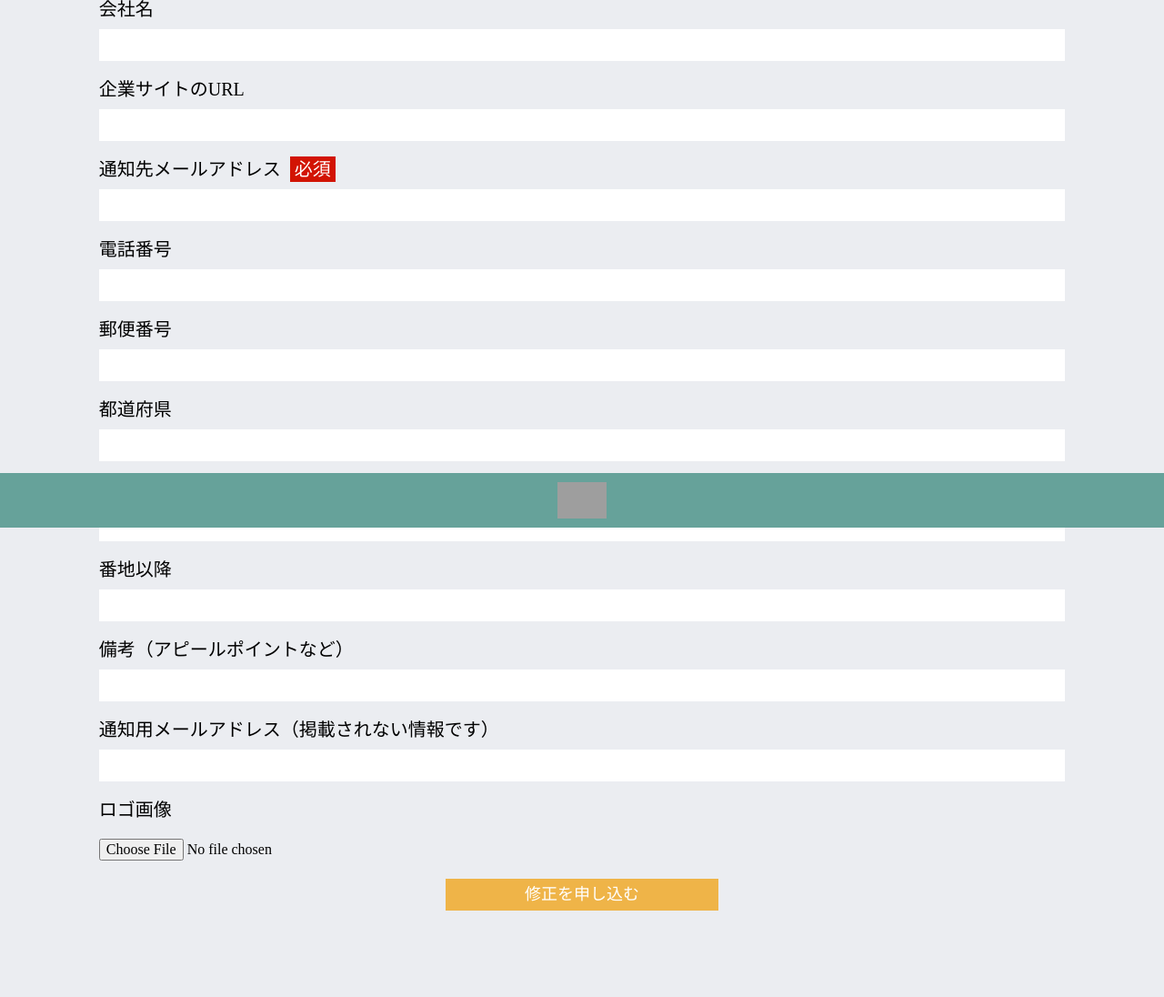
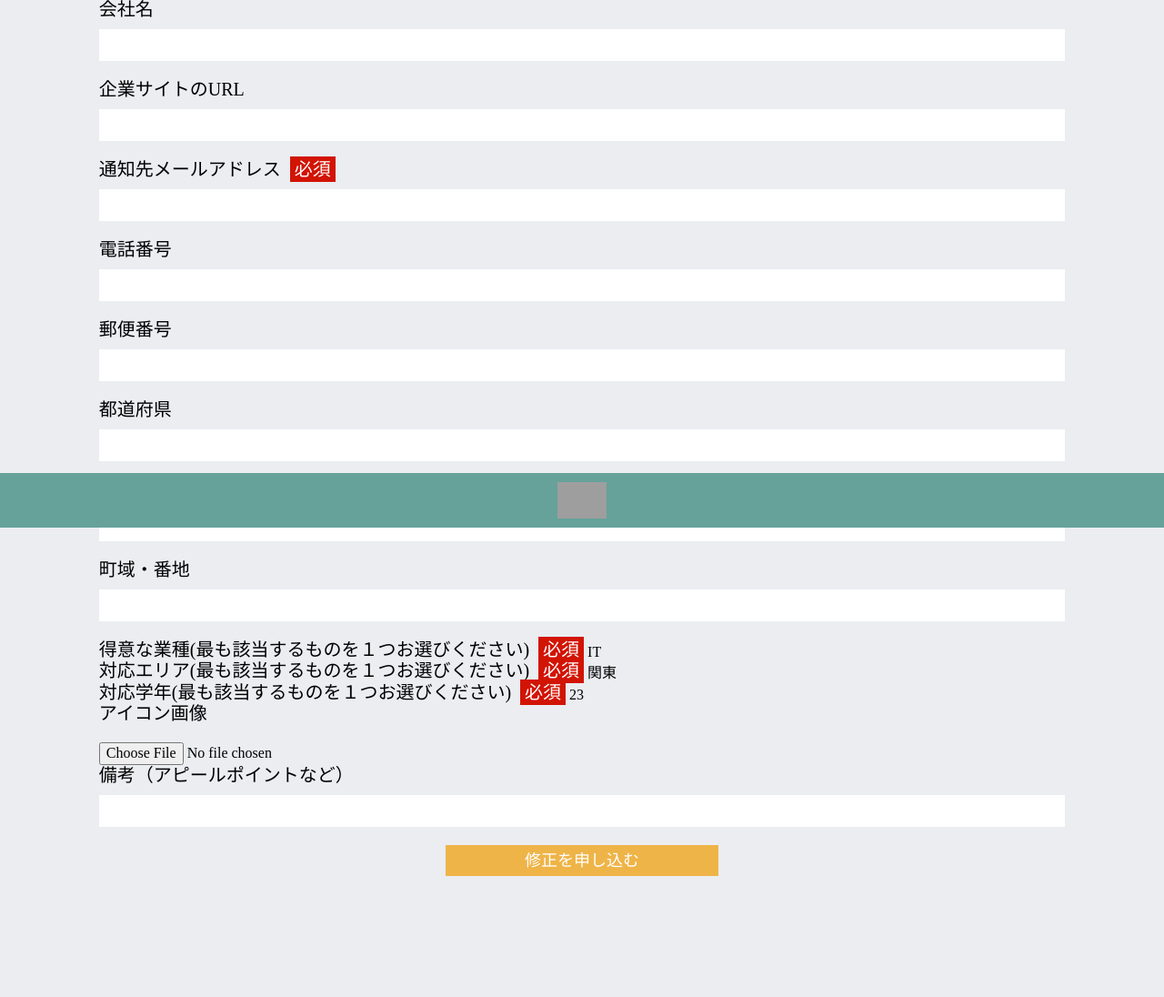
Before and after one commit to posse-ap/-teamdev-2022-posse1-team2B-, a PHP site: page /admin/agency/fixcontents.php in a window 1280 px wide. Shown: the part 220-1316 px from the top of the page at 91% size. After the commit the page ends 1183 px from the top, so only its background shows below. Run offline with PHP 8.4, Linux system fonts and the light colour scheme; a user stored in the database is signed in; data comes from the database, SQL or seed files in the repository; grey boxes are pictures that could not be loaded.

Commit message:
修正依頼画面フォーム整理完了

```diff
--- a/src/admin/agency/createcontents.php
+++ b/src/admin/agency/createcontents.php
@@ -103,7 +103,7 @@ $target_students = $stmt->fetchAll();
           <input name='image' type="file" required>
         </div>
         <div>
-          <label for="companyRemarks">備考</label>
+          <label for="companyRemarks">備考（アピールポイントなど）</label>
           <textarea name="detail" id="detail" cols="30" rows="10"></textarea>
         </div>
 
--- a/src/admin/agency/fixcontents.php
+++ b/src/admin/agency/fixcontents.php
@@ -9,7 +9,20 @@ if (isset($_SESSION['user_id']) && $_SESSION['time'] + 60 * 60 * 24 > time()) {
   // そうじゃないならログイン画面に飛んでね
   header('Location: http://' . $_SERVER['HTTP_HOST'] . '../login.php');
   exit();
-} ?>
+}
+$stmt = $db->prepare('SELECT * FROM category');
+$stmt->execute();
+$categories = $stmt->fetchAll();
+
+$stmt = $db->prepare('SELECT * FROM job_area');
+$stmt->execute();
+$job_areas = $stmt->fetchAll();
+
+$stmt = $db->prepare('SELECT * FROM target_student');
+$stmt->execute();
+$target_students = $stmt->fetchAll();
+
+?>
 <!DOCTYPE html>
 <html lang="ja">
 
@@ -29,11 +42,11 @@ if (isset($_SESSION['user_id']) && $_SESSION['time'] + 60 * 60 * 24 > time()) {
     <form action="../../thanks.php" method="POST" class="inputform">
       <div>
         <label for="companyName">会社名</label>
-        <input type="text" id="companyName">
+        <input name='name' type="text" id="companyName">
       </div>
       <div>
         <label for="companyAddress">企業サイトのURL</label>
-        <input type="text" id="companyAddress">
+        <input name='url' type="text" id="companyAddress">
       </div>
       <div>
         <label for="notificationEmail">通知先メールアドレス<span class="must">必須</span></label>
@@ -41,37 +54,58 @@ if (isset($_SESSION['user_id']) && $_SESSION['time'] + 60 * 60 * 24 > time()) {
       </div>
       <div>
         <label for="companyPostnumber">電話番号</label>
-        <input type="text" id="companyTelnumber">
+        <input name='tel_number' type="text" id="companyTelnumber">
       </div>
       <div>
         <label for="companyRemarks">郵便番号</label>
-        <input type="text" name="company_remarks" id="companyRemarks">
+        <input name='post_number' type="text" id="companyRemarks">
       </div>
       <div>
         <label for="companyAddress">都道府県</label>
-        <input type="text" id="companyAddress">
+        <input name='prefecture' type="text" id="companyAddress">
       </div>
       <div>
         <label for="companyRemarks">市区町村</label>
-        <input type="text" name="company_remarks" id="companyRemarks">
+        <input name='municipalitie' type="text" id="companyRemarks">
       </div>
       <div>
-        <label for="companyRemarks">番地以降</label>
-        <input type="text" name="company_remarks" id="companyRemarks">
+        <label for="companyRemarks">町域・番地</label>
+        <input type="text" name="address_number" id="companyRemarks">
+      </div>
+      <div>
+        <label for="category">得意な業種(最も該当するものを１つお選びください)<span class="must">必須</span></label>
+        <select name='category' required>
+          <?php foreach ($categories as $index => $category) : ?>
+            <option value="<?php print_r($categories[$index]['category_name']); ?>"><?php print_r($categories[$index]['category_name']); ?></option>
+          <?php endforeach; ?>
+        </select>
+      </div>
+      <div>
+        <label for="jobArea">対応エリア(最も該当するものを１つお選びください)<span class="must">必須</span></label>
+        <select name='job_area' required>
+          <?php foreach ($job_areas as $index => $job_area) : ?>
+            <option value="<?php print_r($job_areas[$index]['area']); ?>"><?php print_r($job_areas[$index]['area']); ?></option>
+          <?php endforeach; ?>
+        </select>
+      </div>
+      <div>
+        <label for="targetStudent">対応学年(最も該当するものを１つお選びください)<span class="must">必須</span></label>
+        <select name='target_student' required>
+          <?php foreach ($target_students as $index => $target_student) : ?>
+            <option value="<?php print_r($target_students[$index]['graduation_year']); ?>"><?php print_r($target_students[$index]['graduation_year']); ?></option>
+          <?php endforeach; ?>
+        </select>
+      </div>
+      <div>
+        <label for="companyImage">アイコン画像</label><br>
+        <input type="file" name="companyImage" id="companyimage" accept="image/*" class="ignore iconimage margintop">
       </div>
       <div>
         <label for="companyRemarks">備考（アピールポイントなど）</label>
         <input type="text" name="company_remarks" id="companyRemarks">
       </div>
-      <div>
-        <label for="companyRemarks">通知用メールアドレス（掲載されない情報です）</label>
-        <input type="text" name="company_remarks" id="companyRemarks">
-      </div>
-      <div>
-        <label for="companyImage">ロゴ画像</label><br>
-        <input type="file" name="companyImage" id="companyimage" accept="image/*" class="ignore iconimage margintop">
-      </div>
-      <button type="submit" class="submitbtn margintop" onclick="
+
+      <button type="submit" name="fix_entry" class="submitbtn margintop" onclick="
               <?php
               $from = 'boozer@craft.com';
               $to   = 'test@posse-ap.com';
```
